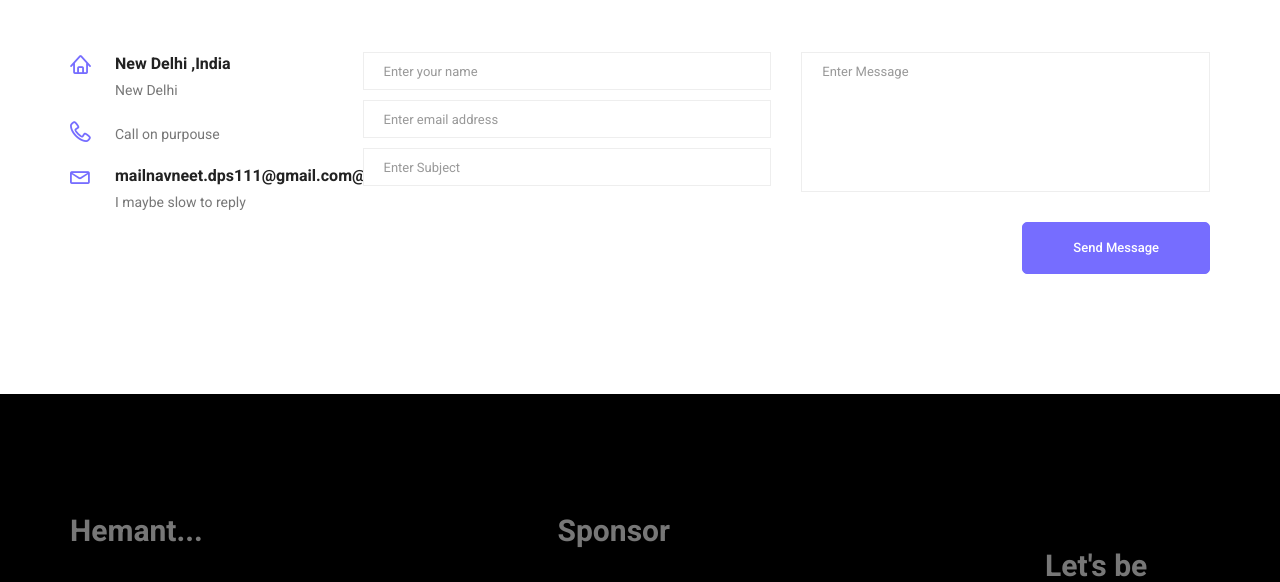
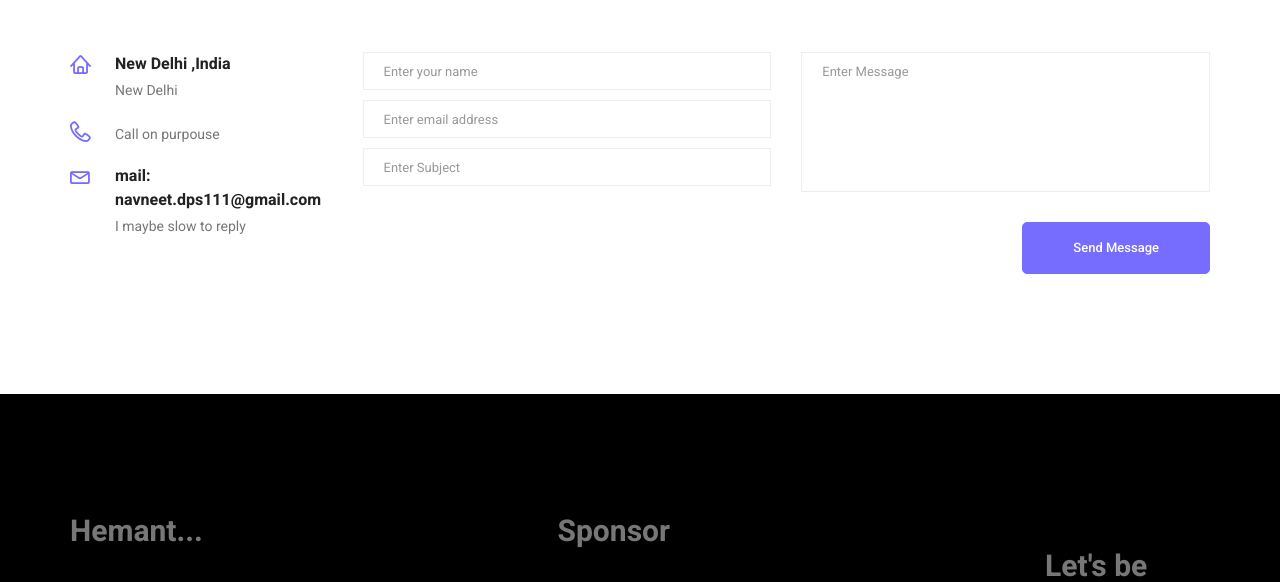
Before and after one commit to itxnavneet/navneetportfolio.github.io, a plain HTML site: page contact.html in a window 1280 px wide. Shown: the part 1048-1630 px from the top of the page. Drawn offline with nearby package versions, Linux system fonts and the light colour scheme; some packages are replaced by stand-ins of ours; files that its build step writes are made by us from their sources.

Commit message:
Update contact.html

```diff
--- a/contact.html
+++ b/contact.html
@@ -125,7 +125,7 @@
                             </div>
                             <div class="info_item">
                                 <i class="lnr lnr-envelope"></i>
-                                <h6><a href="#">mailnavneet.dps111@gmail.com@gmail.com</a></h6>
+                                <h6><a href="#">mail: navneet.dps111@gmail.com</a></h6>
                                 <p>I maybe slow to reply</p>
                             </div>
                         </div>
```
